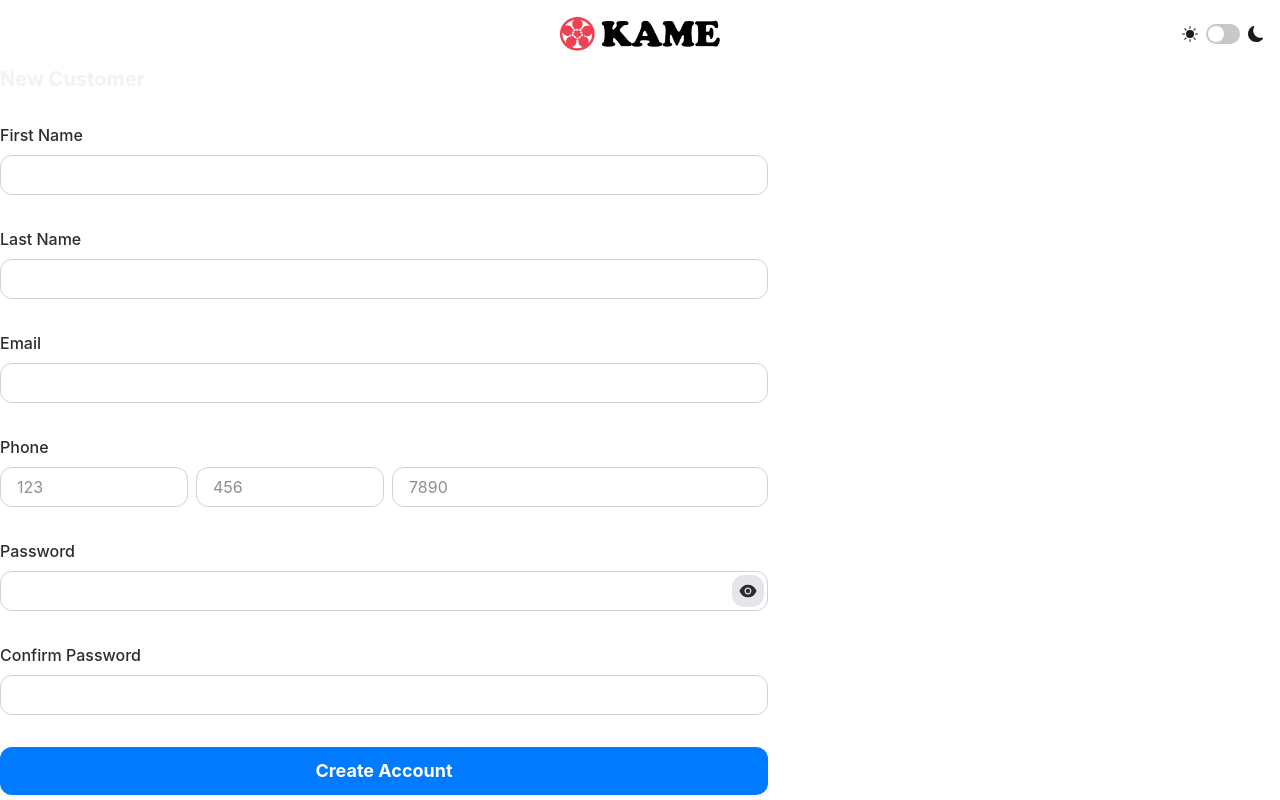
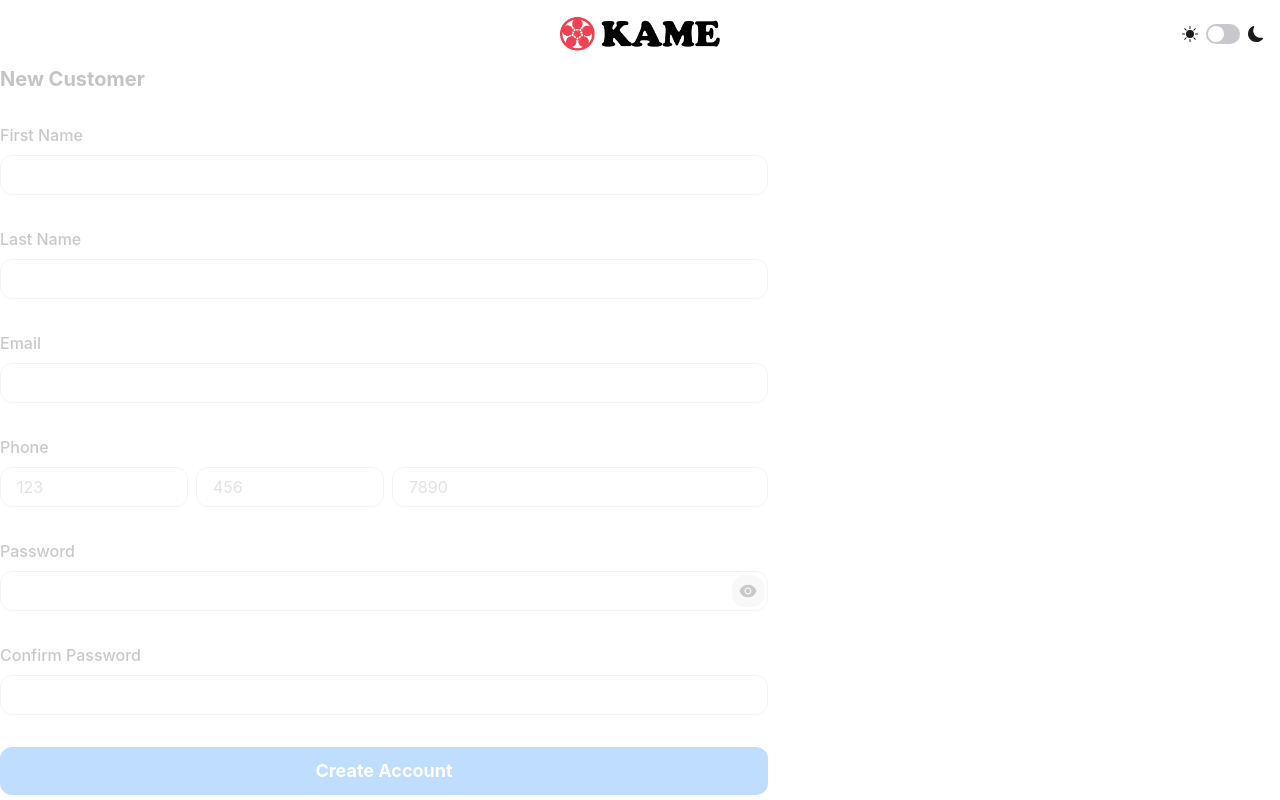
Before and after one commit to j-rockwell/kame, a Next.js app in the folder client/: page /reserve in a window 1280 px wide. Built offline with nearby package versions, Linux system fonts and the light colour scheme; no server answers.

Commit message:
main/client: added opacity change upon scrolling

```diff
--- a/client/src/components/customer-new/NewCustomerInput.tsx
+++ b/client/src/components/customer-new/NewCustomerInput.tsx
@@ -2,8 +2,8 @@ import {useCallback, useState} from "react";
 import {AiFillEye, AiFillEyeInvisible} from "react-icons/ai";
 import {IScalable} from "@/hooks/Dimensions";
 import {NewAccountData} from "@/models/Account";
+import {motion} from "framer-motion";
 import {
-  Box,
   FormControl,
   FormLabel,
   FormErrorMessage,
@@ -21,6 +21,7 @@ import {
 const INITIAL_DATA: InputData = {value: '', error: undefined};
 
 interface INewCustomerInputProps extends IScalable {
+  active: boolean;
   loading: boolean;
   onCreateNewAccount: (d: NewAccountData) => void;
 }
@@ -40,7 +41,12 @@ type InputField =
   'password'      |
   'confirm_password';
 
-export const NewCustomerInput = ({loading, onCreateNewAccount, isSmallDevice}: INewCustomerInputProps) => {
+export const NewCustomerInput = ({
+  active,
+  loading,
+  onCreateNewAccount,
+  isSmallDevice
+}: INewCustomerInputProps) => {
   const [firstName, setFirstName] = useState<InputData>(INITIAL_DATA);
   const [lastName, setLastName] = useState<InputData>(INITIAL_DATA);
   const [email, setEmail] = useState<InputData>(INITIAL_DATA);
@@ -51,6 +57,7 @@ export const NewCustomerInput = ({loading, onCreateNewAccount, isSmallDevice}: I
   const [confirmPassword, setConfirmPassword] = useState<InputData>(INITIAL_DATA);
   const [showPassword, setShowPassword] = useState(false);
 
+  const textColor = useColorModeValue('text.light', 'text.dark');
   const buttonBgColor = useColorModeValue('info.light', 'info.dark');
 
   const inputStyling = {
@@ -192,8 +199,14 @@ export const NewCustomerInput = ({loading, onCreateNewAccount, isSmallDevice}: I
   }, [confirmPassword.error, email.error, firstName.error, lastName.error, password.error, phoneLeft.error, phoneMiddle.error, phoneRight.error]);
 
   return (
-    <Box w={'100%'} maxW={'48rem'} px={isSmallDevice ? '2rem' : 0}>
-      <Heading size={'md'}>New Customer</Heading>
+    <motion.div
+      animate={{opacity: active ? 1 : 0.25}}
+      style={{
+        width: '100%',
+        maxWidth: '48rem',
+      }}
+    >
+      <Heading size={'md'} color={textColor}>New Customer</Heading>
 
       <VStack spacing={'2rem'} mt={'2rem'}>
         <FormControl isInvalid={firstName.error !== undefined && firstName.error?.length > 0}>
@@ -314,6 +327,6 @@ export const NewCustomerInput = ({loading, onCreateNewAccount, isSmallDevice}: I
           Create Account
         </Button>
       </VStack>
-    </Box>
+    </motion.div>
   );
 }
```
